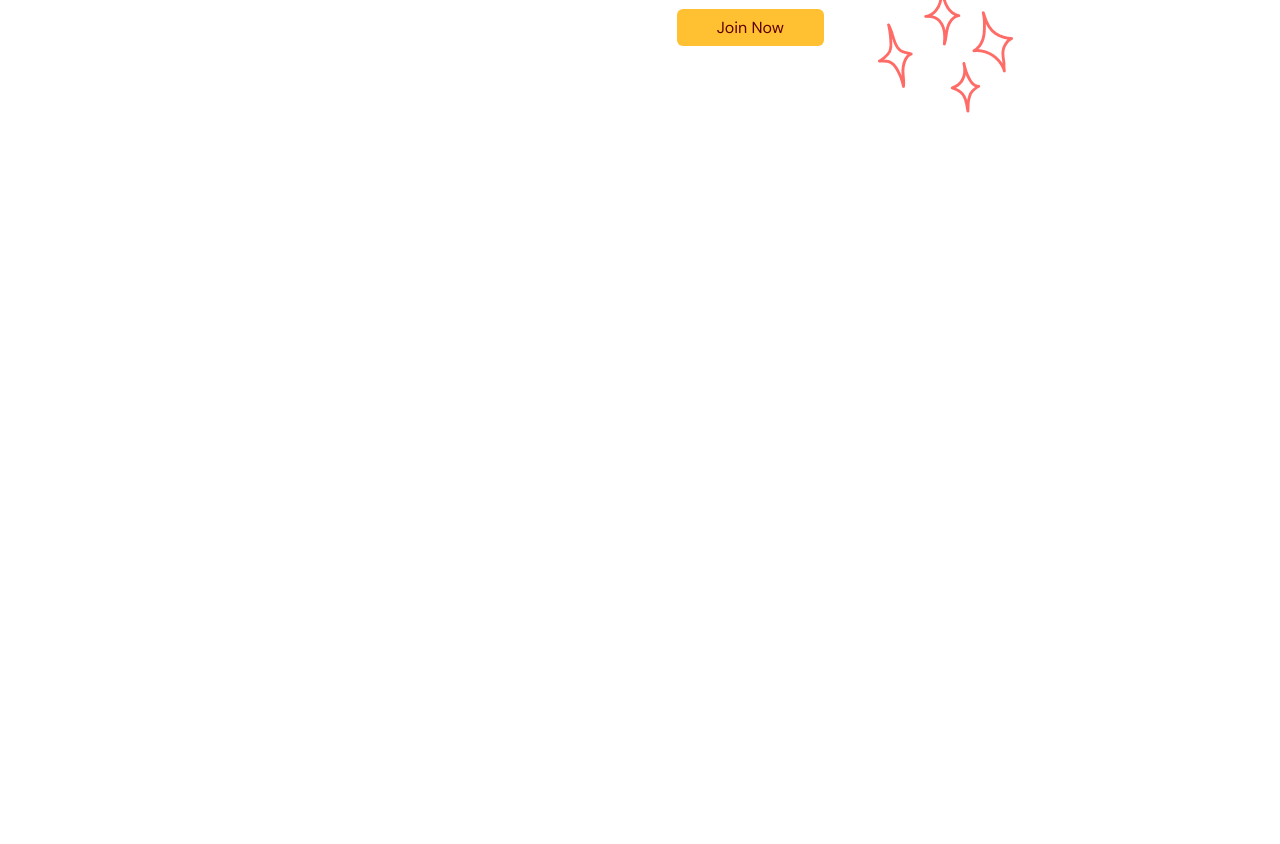
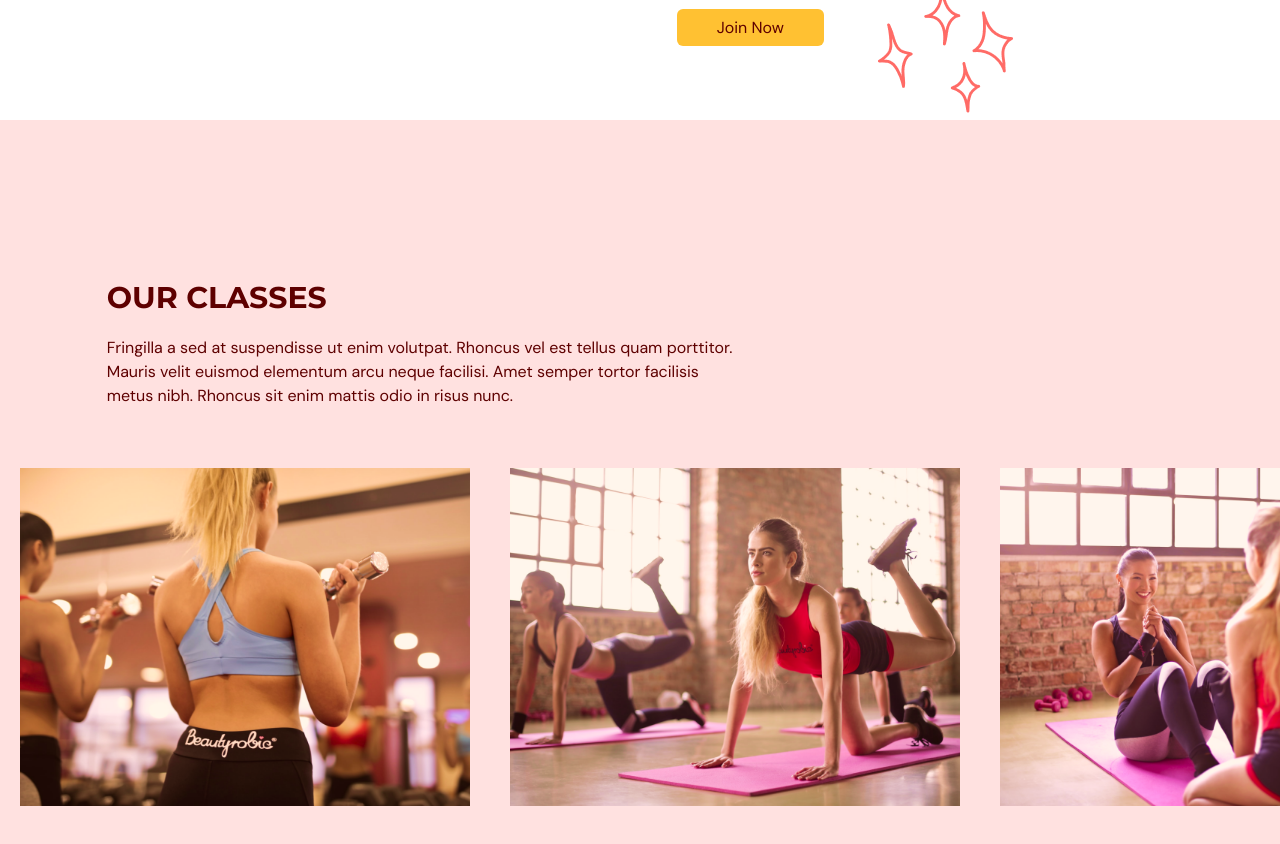
Before and after one commit to shihuaxie/gym-web-typescript, a React (Vite) app: page / in a window 1280 px wide. Shown: the part 2100-2944 px from the top of the page. Before the commit the page ends 2220 px from the top, so only its background shows below. Built offline with nearby package versions, Linux system fonts and the light colour scheme.

Commit message:
feat: completed classes page

```diff
--- a/package.json
+++ b/package.json
@@ -13,7 +13,8 @@
     "framer-motion": "^10.2.3",
     "react": "^18.2.0",
     "react-anchor-link-smooth-scroll": "^1.0.12",
-    "react-dom": "^18.2.0"
+    "react-dom": "^18.2.0",
+    "react-hook-form": "^7.43.7"
   },
   "devDependencies": {
     "@types/node": "^18.14.6",
--- a/src/App.tsx
+++ b/src/App.tsx
@@ -3,6 +3,8 @@
 import Benefits from "./scenes/benefits";
 import {useEffect, useState} from "react";
 import {SelectedPage} from "./shared/type";
+import OurClasses from "./scenes/ourClasses";
+import ContactUs from "./scenes/contactUs";
 
 function App() {
 
@@ -30,6 +32,9 @@
         />
         <Home setSelectedPage={setSelectedPage}/>
         <Benefits setSelectedPage={setSelectedPage}/>
+        <OurClasses setSelectedPage={setSelectedPage}/>
+        <ContactUs setSelectedPage={setSelectedPage}/>
+
     </div>
   )
 }
--- /dev/null
+++ b/src/scenes/contactUs/index.tsx
@@ -0,0 +1,15 @@
+
+import {SelectedPage} from "@/shared/type";
+
+type Props = {
+    setSelectedPage: (value:SelectedPage) => void;
+}
+const ContactUs = ({setSelectedPage}:Props) => {
+    return (
+        <div>
+
+        </div>
+    );
+};
+
+export default ContactUs;
--- /dev/null
+++ b/src/scenes/ourClasses/Class.tsx
@@ -0,0 +1,26 @@
+import React from 'react';
+type Props = {
+    name: string;
+    description?: string;
+    image: string;
+}
+
+const Class = ({name, description, image}: Props) => {
+
+    const overlayStyles = `p-5 absolute z-30 flex
+  h-[380px] w-[450px] flex-col items-center justify-center
+  whitespace-normal bg-primary-500 text-center text-white
+  opacity-0 transition duration-500 hover:opacity-90`;
+
+    return (
+        <li className="relative mx-5 inline-block h-[380px] w-[450px]">
+            <div className={overlayStyles}>
+                <p className="text-2xl">{name}</p>
+                <p className="mt-5">{description}</p>
+            </div>
+            <img alt={`${image}`} src={image}/>
+        </li>
+    );
+};
+
+export default Class;
--- /dev/null
+++ b/src/scenes/ourClasses/index.tsx
@@ -0,0 +1,94 @@
+import {SelectedPage, ClassType} from "../../shared/type";
+import {motion} from "framer-motion";
+import HText from "@/shared/HText";
+import image1 from "@/assets/image1.png"
+import image2 from "@/assets/image2.png"
+import image3 from "@/assets/image3.png"
+import image4 from "@/assets/image4.png"
+import image5 from "@/assets/image5.png"
+import image6 from "@/assets/image6.png"
+import Class from "./Class"
+
+const classes: Array<ClassType> = [
+    {
+        name: "Weight Training Classes",
+        description:
+            "Lorem ipsum dolor sit amet, consectetur adipiscing elit, sed do eiusmod tempor incididunt ut labore et dolore magna aliqua. Ut enim ad minim veniam, quis nostrud exercitation ullamco laboris nisi ut aliquip ex ea commodo consequat.",
+        image: image1,
+    },
+    {
+        name: "Yoga Classes",
+        image: image2,
+    },
+    {
+        name: "Ab Core Classes",
+        description:
+            "Lorem ipsum dolor sit amet, consectetur adipiscing elit, sed do eiusmod tempor incididunt ut labore et dolore magna aliqua. Ut enim ad minim veniam, quis nostrud exercitation ullamco laboris nisi ut aliquip ex ea commodo consequat.",
+        image: image3,
+    },
+    {
+        name: "Adventure Classes",
+        description:
+            "Lorem ipsum dolor sit amet, consectetur adipiscing elit, sed do eiusmod tempor incididunt ut labore et dolore magna aliqua. Ut enim ad minim veniam, quis nostrud exercitation ullamco laboris nisi ut aliquip ex ea commodo consequat.",
+        image: image4,
+    },
+    {
+        name: "Fitness Classes",
+        image: image5,
+    },
+    {
+        name: "Training Classes",
+        description:
+            "Lorem ipsum dolor sit amet, consectetur adipiscing elit, sed do eiusmod tempor incididunt ut labore et dolore magna aliqua. Ut enim ad minim veniam, quis nostrud exercitation ullamco laboris nisi ut aliquip ex ea commodo consequat.",
+        image: image6,
+    },
+]
+
+type Props = {
+    setSelectedPage: (value: SelectedPage) => void;
+}
+
+const OurClasses = ({setSelectedPage}: Props) => {
+    return (
+        <section id="ourClasses" className="w-full bg-primary-100 py-40">
+            <motion.div onViewportEnter={() => setSelectedPage(SelectedPage.OurClasses)}>
+                <motion.div
+                    className="mx-auto w-5/6"
+                    initial="hidden"
+                    whileInView="visible"
+                    viewport={{once: true, amount: 0.5}}
+                    transition={{duration: 0.5}}
+                    variants={{
+                        hidden: {opacity: 0, x: -50},
+                        visible: {opacity: 1, x: 0},
+                    }}
+                >
+                    <div className="md:w-3/5">
+                        <HText>OUR CLASSES</HText>
+                        <p className="py-5">
+                            Fringilla a sed at suspendisse ut enim volutpat. Rhoncus vel est
+                            tellus quam porttitor. Mauris velit euismod elementum arcu neque
+                            facilisi. Amet semper tortor facilisis metus nibh. Rhoncus sit
+                            enim mattis odio in risus nunc.
+                        </p>
+                    </div>
+                </motion.div>
+                <div className="mt-10 h-[353px] w-full overflow-x-auto overflow-y-hidden">
+                    <ul className="w-[2800px] whitespace-nowrap">
+                        {classes.map((item: ClassType, index) => (
+                            <Class
+                                key={`${item.name}-${index}`}
+                                name={item.name}
+                                description={item.description}
+                                image={item.image}
+                            />
+                        ))}
+                    </ul>
+                </div>
+            </motion.div>
+        </section>
+    );
+};
+
+
+export default OurClasses;
--- a/src/shared/type.ts
+++ b/src/shared/type.ts
@@ -6,7 +6,13 @@
 }
 
 export interface BenefitType {
-    icon: JSX.Element,
-    title: string,
+    icon: JSX.Element;
+    title: string;
     description:string
 }
+
+export interface ClassType {
+    name:string;
+    description?:string;
+    image:string;
+}
--- a/tsconfig.json
+++ b/tsconfig.json
@@ -1,6 +1,6 @@
 {
   "compilerOptions": {
-"path": {
+"paths": {
   "@/*": ["./src/*"]
 },
     "target": "ESNext",
```
Also changed, not shown: 1 other file (tests, documents, lock files or other folders).
